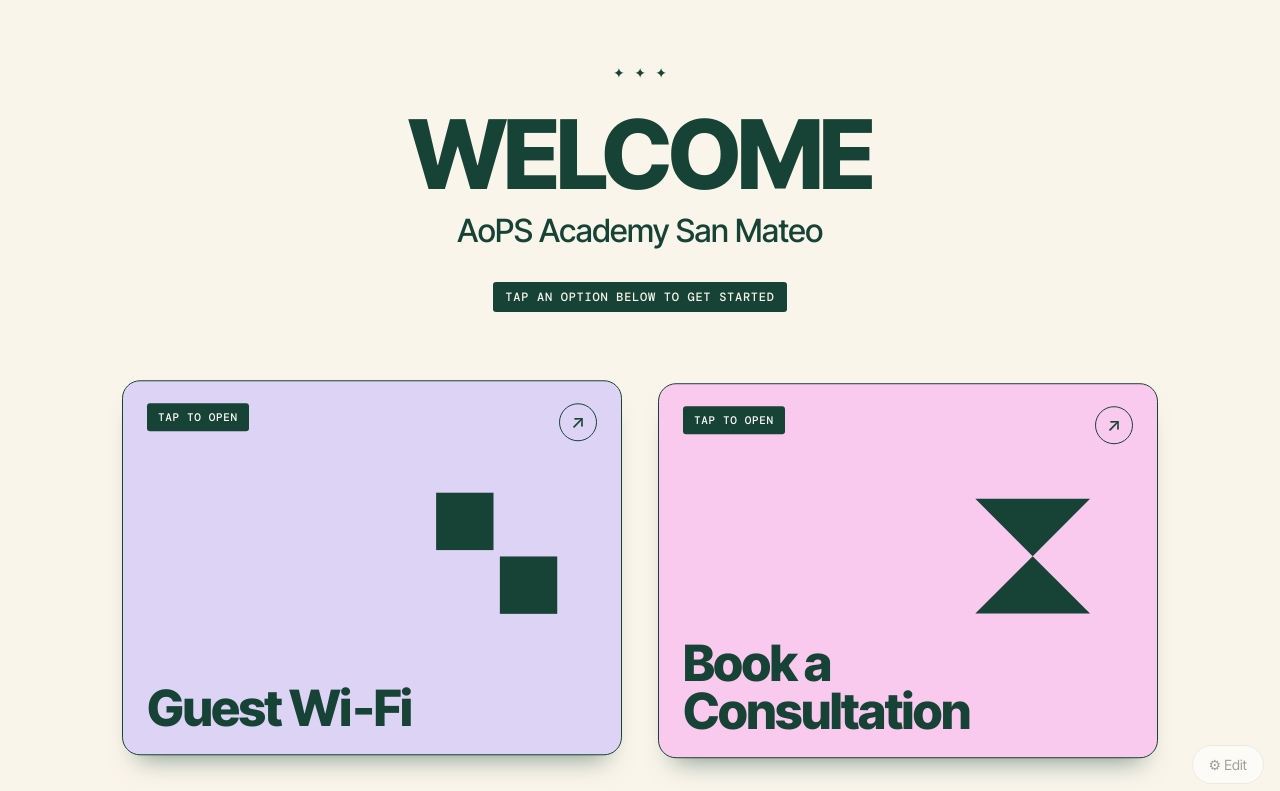
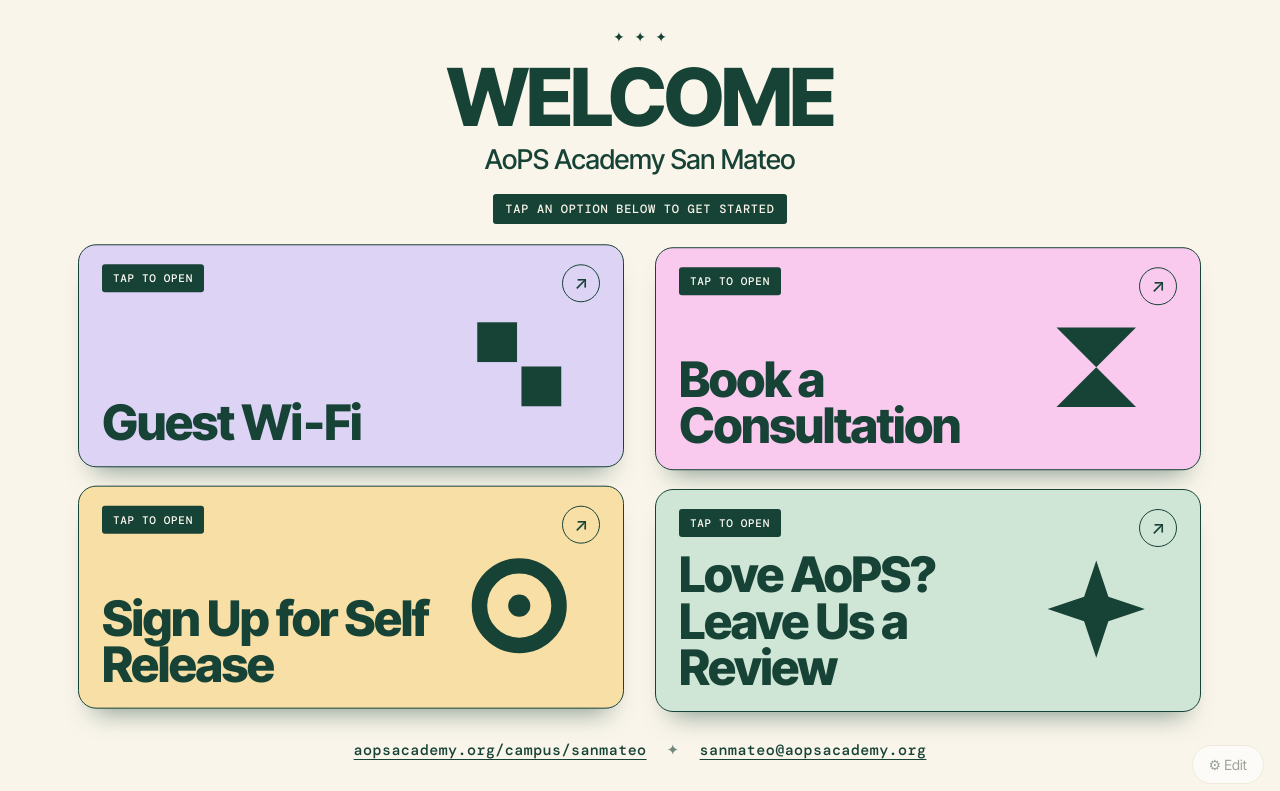
Before and after one commit to leileiiy/welcome, a plain HTML site: page index.html in a window 1280 px wide. Shown: the top 791 px of the page. Drawn offline with nearby package versions, Linux system fonts and the light colour scheme.

Commit message:
Refactor main layout and footer styles
Updated layout and styling for main content and footer.

```diff
--- a/index.html
+++ b/index.html
@@ -21,16 +21,19 @@
 *{box-sizing:border-box;-webkit-tap-highlight-color:transparent}
 html{height:100%;scroll-padding-top:env(safe-area-inset-top,0px)}
 body{margin:0;min-height:100%;font-family:"Inter Tight",-apple-system,BlinkMacSystemFont,"Segoe UI",Roboto,Helvetica,Arial,sans-serif;font-weight:500;color:var(--ink);background:var(--bg1)}
-main{max-width:1100px;margin:0 auto;padding:64px 32px 90px}
-header{text-align:center;margin-bottom:72px}
-header::before{content:"\2726\00a0\00a0\00a0\2726\00a0\00a0\00a0\2726";display:block;font-size:14px;margin-bottom:30px}
+main{max-width:1200px;margin:0 auto;display:flex;flex-direction:column;min-height:560px;height:calc(100dvh - env(safe-area-inset-top,0px) - env(safe-area-inset-bottom,0px));padding:clamp(16px,3.5vh,40px) clamp(16px,3vw,40px) clamp(20px,4vh,44px)}
+header{flex:none;text-align:center;margin-bottom:clamp(14px,3vh,36px)}
+header::before{content:"\2726\00a0\00a0\00a0\2726\00a0\00a0\00a0\2726";display:block;font-size:14px;margin-bottom:clamp(8px,2vh,22px)}
 header h1::after{content:none}
-h1{font-weight:800;font-size:clamp(46px,8vw,96px);margin:0;letter-spacing:-.04em;line-height:.9}
-.org{font-size:clamp(20px,2.8vw,32px);font-weight:500;letter-spacing:-.015em;margin-top:14px}
-header p{display:inline-block;margin:32px 0 0;background:var(--ink);color:var(--bg1);padding:7px 12px;border-radius:3px;font-family:"DM Mono",ui-monospace,monospace;font-size:12px;letter-spacing:.06em;text-transform:uppercase;font-weight:500}
-.grid{display:grid;grid-template-columns:repeat(2,1fr);gap:40px 36px}
-@media (max-width:640px){.grid{grid-template-columns:1fr}}
-.tile{all:unset;box-sizing:border-box;position:relative;display:block;cursor:pointer;background:var(--tint,var(--paper));border:1.5px solid var(--ink);border-radius:18px;aspect-ratio:4/3;min-height:230px;box-shadow:0 18px 26px -16px rgba(23,66,54,.55);transform:rotate(var(--r,0deg));animation:sway 7s ease-in-out infinite}
+h1{font-weight:800;font-size:clamp(36px,min(8vw,10vh),88px);margin:0;letter-spacing:-.04em;line-height:.9}
+.org{font-size:clamp(18px,min(2.8vw,3.4vh),30px);font-weight:500;letter-spacing:-.015em;margin-top:10px}
+.foot{flex:none;display:flex;flex-wrap:wrap;justify-content:center;align-items:center;gap:4px 18px;margin-top:clamp(10px,2.2vh,24px);font-family:"DM Mono",ui-monospace,monospace;font-size:clamp(12px,1.5vw,15px);letter-spacing:.03em}
+.foot a{color:var(--ink);text-decoration:underline;text-underline-offset:4px;text-decoration-thickness:1px;padding:8px 2px}
+.foot span{opacity:.6}
+header p{display:inline-block;margin:clamp(10px,2.2vh,24px) 0 0;background:var(--ink);color:var(--bg1);padding:7px 12px;border-radius:3px;font-family:"DM Mono",ui-monospace,monospace;font-size:12px;letter-spacing:.06em;text-transform:uppercase;font-weight:500}
+.grid{flex:1;min-height:0;display:grid;grid-template-columns:repeat(2,1fr);grid-auto-rows:minmax(0,1fr);gap:clamp(14px,2.6vh,32px) clamp(14px,2.4vw,32px)}
+@media (max-width:640px){.grid{grid-template-columns:1fr;grid-auto-rows:minmax(150px,auto)}main{height:auto}}
+.tile{all:unset;box-sizing:border-box;position:relative;display:block;cursor:pointer;background:var(--tint,var(--paper));border:1.5px solid var(--ink);border-radius:18px;min-height:0;container-type:inline-size;box-shadow:0 18px 26px -16px rgba(23,66,54,.55);transform:rotate(var(--r,0deg));animation:sway 7s ease-in-out infinite}
 
 
 .tile:active{filter:brightness(.97)}
@@ -38,7 +41,7 @@ header p{display:inline-block;margin:32px 0 0;background:var(--ink);color:var(--
 .tile.swing{animation:swing .4s ease-out forwards}
 .tile:nth-child(1){--tint:var(--t1)}.tile:nth-child(2){--tint:var(--t2)}.tile:nth-child(3){--tint:var(--t3)}.tile:nth-child(4){--tint:var(--t4)}
 .tile:focus-visible{outline:3px solid var(--accent)}
-.pc{position:relative;height:100%;display:flex;flex-direction:column;justify-content:space-between;padding:22px 24px}
+.pc{position:relative;height:100%;display:flex;flex-direction:column;justify-content:space-between;padding:clamp(12px,2.4vh,22px) clamp(14px,1.8vw,24px)}
 .pc-top{display:flex;justify-content:space-between;align-items:flex-start}
 .eyebrow{font-size:12px;letter-spacing:.24em;text-transform:uppercase;font-weight:400;opacity:.75}
 .stamp{position:relative;width:58px;height:68px;border:1.5px dashed var(--rule);display:grid;place-items:center}
@@ -48,11 +51,11 @@ header p{display:inline-block;margin:32px 0 0;background:var(--ink);color:var(--
 .pc-foot .rule{flex:1;height:1px;background:var(--rule)}
 .tag{background:var(--ink);color:var(--paper);padding:7px 11px;border-radius:3px;font-family:"DM Mono",ui-monospace,monospace;font-size:11px;letter-spacing:.06em;text-transform:uppercase}
 .arrow{width:38px;height:38px;border:1.5px solid var(--ink);border-radius:50%;display:grid;place-items:center;font-size:18px;line-height:1}
-.glyph{position:absolute;right:9%;top:46%;width:32%;transform:translateY(-50%);color:var(--ink)}
-.glyph svg{display:block;width:100%;height:auto}
+.glyph{position:absolute;right:9%;top:54%;height:50%;aspect-ratio:1;transform:translateY(-50%);color:var(--ink)}
+.glyph svg{display:block;width:100%;height:100%}
 
 
-.tile h2{margin:0;max-width:66%;font-weight:800;font-size:clamp(30px,4vw,50px);line-height:.95;letter-spacing:-.03em}
+.tile h2{margin:0;max-width:66%;font-weight:800;font-size:clamp(20px,9cqw,50px);line-height:.95;letter-spacing:-.03em}
 .tile span.sub{color:var(--muted);font-size:clamp(16px,2vw,20px)}
 .tile .go{display:inline-block;background:var(--ink);color:var(--paper);padding:8px 12px;border-radius:3px;font-family:"DM Mono",ui-monospace,monospace;font-size:11px;letter-spacing:.06em;text-transform:uppercase;font-weight:500}
 .overlay{position:fixed;inset:0;background:rgba(10,22,16,.55);backdrop-filter:blur(8px);-webkit-backdrop-filter:blur(8px);display:none;align-items:center;justify-content:center;padding:24px;z-index:20}
@@ -60,7 +63,7 @@ header p{display:inline-block;margin:32px 0 0;background:var(--ink);color:var(--
 .sheet{background:var(--paper);border:1px solid var(--rule);border-radius:6px;padding:40px 36px;width:min(520px,100%);max-height:100%;overflow:auto;text-align:center;box-shadow:0 30px 80px rgba(0,0,0,.35)}
 .sheet h3{margin:0 0 10px;font-weight:800;font-size:36px;line-height:1;letter-spacing:-.03em}
 .sheet p{margin:0 0 24px;color:var(--muted);font-family:"DM Mono",ui-monospace,monospace;font-size:12px;letter-spacing:.06em;text-transform:uppercase;font-weight:400}
-.qr{background:#fff;border-radius:4px;border:1px solid var(--rule);padding:18px;width:min(320px,70vw);margin:0 auto 22px}
+.qr{background:#fff;border-radius:4px;border:1px solid var(--rule);padding:18px;width:min(320px,70vw,36vh);margin:0 auto 22px}
 .qr svg{display:block;width:100%;height:auto}
 .btn{display:block;width:100%;padding:18px;border-radius:3px;font-size:12px;letter-spacing:.18em;text-transform:uppercase;font-weight:500;text-decoration:none;text-align:center;border:0;cursor:pointer;font-family:"DM Mono",ui-monospace,monospace}
 .btn.primary{background:var(--ink);color:var(--paper)}
@@ -89,6 +92,11 @@ header p{display:inline-block;margin:32px 0 0;background:var(--ink);color:var(--
     <p id="subheading">Tap an option below to get started</p>
   </header>
   <section class="grid" id="grid" aria-label="Quick links"></section>
+  <footer class="foot">
+    <a href="https://aopsacademy.org/campus/sanmateo" target="_blank" rel="noopener">aopsacademy.org/campus/sanmateo</a>
+    <span aria-hidden="true">✦</span>
+    <a href="mailto:sanmateo@aopsacademy.org">sanmateo@aopsacademy.org</a>
+  </footer>
 </main>
 
 <button class="edit-btn" id="editBtn">⚙︎ Edit</button>
```
